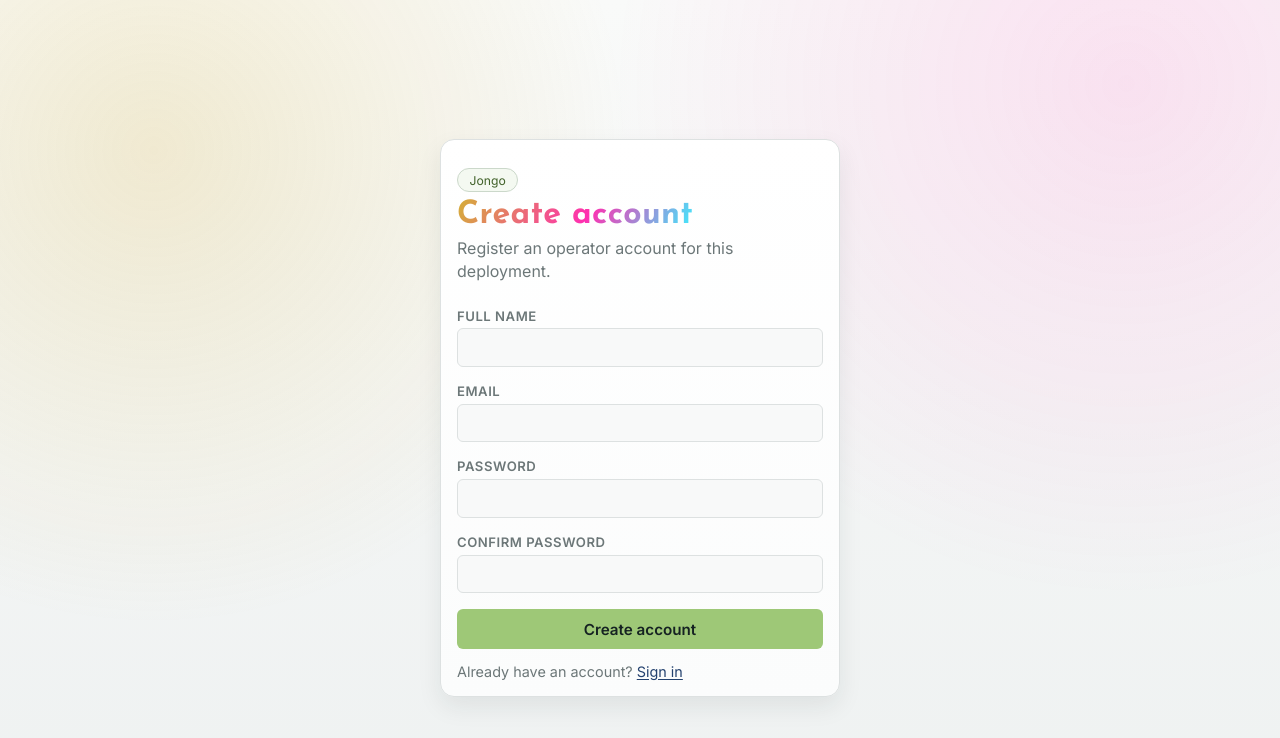
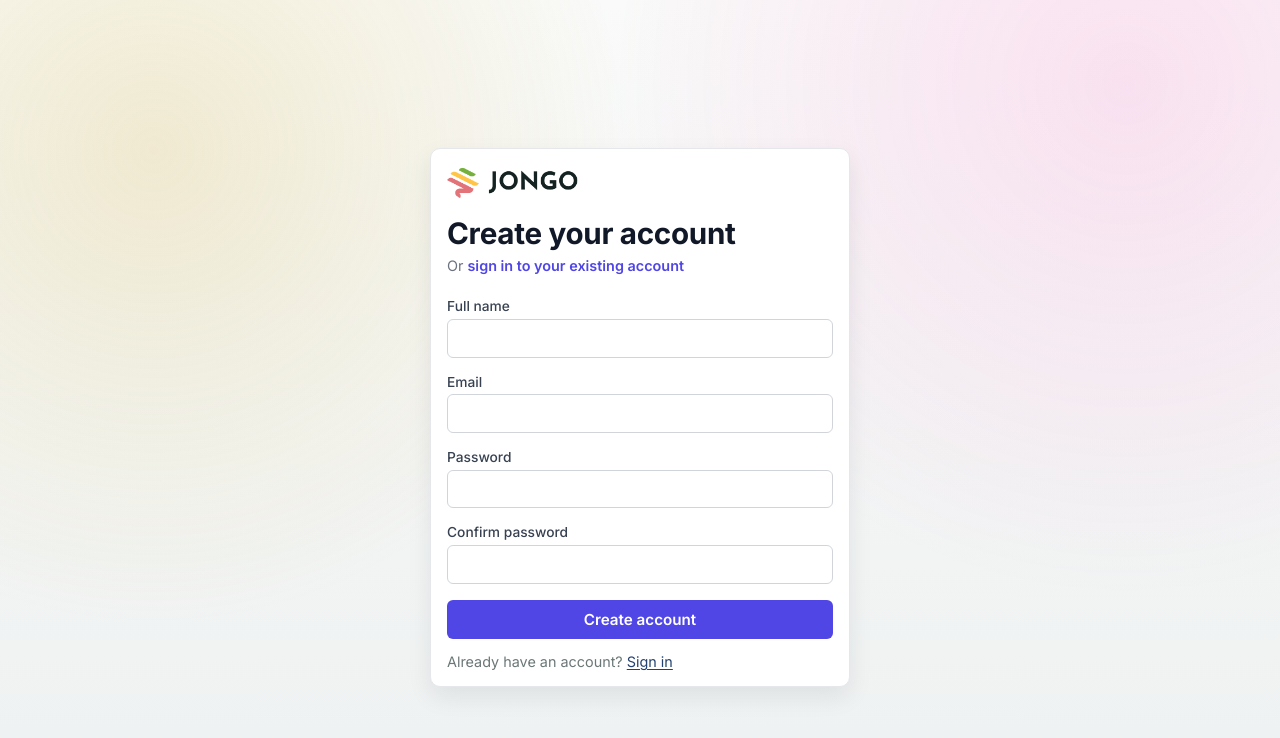
Before and after one commit to Manifest-FTS/jongo-os, a Next.js app in the folder apps/web/: page /auth/register in a window 1280 px wide. Shown: the top 738 px of the page. Built offline with nearby package versions, Linux system fonts and the light colour scheme.

Commit message:
Refine auth UI and harden live data-source behavior

```diff
--- a/apps/web/src/app/auth/register/page.tsx
+++ b/apps/web/src/app/auth/register/page.tsx
@@ -4,6 +4,7 @@ import { signIn } from "next-auth/react";
 import Link from "next/link";
 import { useRouter } from "next/navigation";
 import { useState } from "react";
+import BrandLogo from "@/components/BrandLogo";
 
 export default function RegisterPage() {
   const router = useRouter();
@@ -63,14 +64,20 @@ export default function RegisterPage() {
 
   return (
     <div className="auth-page">
-      <div className="auth-card card">
-        <div style={{ marginBottom: "1.5rem" }}>
-          <p className="tag" style={{ marginBottom: "0.4rem" }}>Jongo</p>
-          <h1 style={{ margin: 0 }}>
-            <span className="brand-text">Create account</span>
-          </h1>
-          <p className="card-muted" style={{ marginTop: "0.4rem" }}>
-            Register an operator account for this deployment.
+      <div className="auth-card auth-panel card">
+        <div className="auth-brand-block">
+          <Link href="/" className="auth-logo-link" aria-label="Go to home">
+            <BrandLogo
+              src="/assets/images/jongo-logo-color.png"
+              alt="Jongo"
+              width={132}
+              height={40}
+              fallbackText="Jongo"
+            />
+          </Link>
+          <h1 className="auth-title">Create your account</h1>
+          <p className="auth-subtitle">
+            Or <Link href="/auth/login" className="auth-inline-link">sign in to your existing account</Link>
           </p>
         </div>
 
--- a/apps/web/src/app/globals.css
+++ b/apps/web/src/app/globals.css
@@ -272,11 +272,56 @@ main {
   justify-content: center;
   min-height: 100vh;
   padding: 1.5rem;
+  background: transparent;
 }
 
 .auth-card {
   width: 100%;
-  max-width: 400px;
+  max-width: 420px;
+}
+
+.auth-panel {
+  background: #ffffff;
+  border: 1px solid #e5e7eb;
+  border-radius: 10px;
+  box-shadow: 0 10px 24px rgba(17, 24, 39, 0.08);
+}
+
+.auth-brand-block {
+  margin-bottom: 1.5rem;
+}
+
+.auth-logo-link {
+  display: inline-flex;
+  align-items: center;
+  margin-bottom: 0.9rem;
+}
+
+.auth-title {
+  margin: 0;
+  font-family: "Inter", "Segoe UI", sans-serif;
+  font-size: 1.85rem;
+  font-weight: 800;
+  line-height: 1.15;
+  letter-spacing: -0.01em;
+  color: #111827;
+}
+
+.auth-subtitle {
+  margin: 0.45rem 0 0;
+  color: #6b7280;
+  font-size: 0.9rem;
+}
+
+.auth-inline-link {
+  color: #4f46e5;
+  font-weight: 600;
+  text-decoration: none;
+}
+
+.auth-inline-link:hover {
+  color: #4338ca;
+  text-decoration: underline;
 }
 
 .auth-form {
@@ -292,27 +337,26 @@ main {
 }
 
 .auth-field label {
-  font-size: 0.82rem;
-  font-weight: 600;
-  color: var(--muted);
-  text-transform: uppercase;
-  letter-spacing: 0.04em;
+  font-size: 0.86rem;
+  font-weight: 500;
+  color: #374151;
 }
 
 .auth-field input {
-  border: 1px solid var(--border);
+  border: 1px solid #d1d5db;
   border-radius: 6px;
   padding: 0.55rem 0.75rem;
   font-size: 0.95rem;
   font-family: inherit;
-  background: var(--surface-alt);
-  color: var(--text);
+  background: #ffffff;
+  color: #111827;
   outline: none;
-  transition: border-color 0.15s;
+  transition: border-color 0.15s, box-shadow 0.15s;
 }
 
 .auth-field input:focus {
-  border-color: var(--accent-strong);
+  border-color: #6366f1;
+  box-shadow: 0 0 0 2px rgba(99, 102, 241, 0.2);
 }
 
 .auth-error {
@@ -326,8 +370,8 @@ main {
 }
 
 .auth-submit {
-  background: var(--accent);
-  color: var(--text);
+  background: #4f46e5;
+  color: #ffffff;
   border: none;
   border-radius: 6px;
   padding: 0.65rem 1.25rem;
@@ -339,7 +383,7 @@ main {
 }
 
 .auth-submit:hover:not(:disabled) {
-  background: var(--accent-strong);
+  background: #4338ca;
 }
 
 .auth-submit:disabled {
--- a/apps/web/src/lib/auth.config.ts
+++ b/apps/web/src/lib/auth.config.ts
@@ -38,6 +38,23 @@ export const authConfig = {
       async authorize(credentials: any) {
         if (!credentials?.email || !credentials?.password) {
           return null;
+        }
+
+        const devAuthEmail = process.env.DEV_AUTH_EMAIL?.trim().toLowerCase();
+        const devAuthPassword = process.env.DEV_AUTH_PASSWORD;
+        const canUseDevCredentialFallback =
+          process.env.NODE_ENV !== "production" && Boolean(devAuthEmail && devAuthPassword);
+
+        if (
+          canUseDevCredentialFallback &&
+          credentials.email.trim().toLowerCase() === devAuthEmail &&
+          credentials.password === devAuthPassword
+        ) {
+          return {
+            id: "dev-local-user",
+            email: devAuthEmail,
+            name: "Local Dev User"
+          };
         }
 
         try {
--- a/apps/web/src/lib/coolify.ts
+++ b/apps/web/src/lib/coolify.ts
@@ -269,6 +269,20 @@ function mockOverview(): CoolifyOverview {
   };
 }
 
+function emptyLiveOverview(): CoolifyOverview {
+  return {
+    mode: "live",
+    generatedAt: new Date().toISOString(),
+    sites: [],
+    deployments: [],
+    stats: {
+      healthySites: 0,
+      degradedSites: 0,
+      errorSites: 0
+    }
+  };
+}
+
 async function readApplicationDeployments(applicationId: string, fallbackSiteName: string, limit = 8): Promise<DeploymentRecord[]> {
   try {
     const payload = await coolifyFetch(`/api/v1/deployments/applications/${applicationId}?take=${limit}`);
@@ -381,6 +395,13 @@ async function buildOverviewFromServices(services: Record<string, unknown>[]): P
 }
 
 export async function getCoolifyOverview(): Promise<CoolifyOverview> {
+  const baseUrl = process.env.COOLIFY_API_BASE_URL;
+  const token = process.env.COOLIFY_API_TOKEN;
+
+  if (!baseUrl || !token) {
+    return mockOverview();
+  }
+
   try {
     const applicationsPayload = await coolifyFetch("/api/v1/applications");
     const applications = normalizeArrayPayload(applicationsPayload);
@@ -396,9 +417,9 @@ export async function getCoolifyOverview(): Promise<CoolifyOverview> {
       return await buildOverviewFromServices(services);
     }
 
-    return mockOverview();
+    return emptyLiveOverview();
   } catch {
-    return mockOverview();
+    return emptyLiveOverview();
   }
 }
 
--- a/apps/web/src/middleware.ts
+++ b/apps/web/src/middleware.ts
@@ -11,6 +11,7 @@ export async function middleware(req: NextRequest) {
   if (
     PUBLIC_PATHS.some((p) => pathname.startsWith(p)) ||
     pathname.startsWith("/_next") ||
+    pathname.startsWith("/assets") ||
     pathname.startsWith("/favicon")
   ) {
     return NextResponse.next();
@@ -38,8 +39,9 @@ export const config = {
      * Match all request paths except:
      * - _next/static (static files)
      * - _next/image (image optimization files)
+     * - assets/* (public branding and media)
      * - favicon.ico
      */
-    "/((?!_next/static|_next/image|favicon.ico).*)"
+    "/((?!_next/static|_next/image|assets|favicon.ico).*)"
   ]
 };
```
Also changed, not shown: apps/web/src/app/auth/error/page.tsx (+14 -5 lines), apps/web/src/app/auth/login/page.tsx (+15 -8 lines), apps/web/src/lib/repositories.ts (+13 -5 lines), 1 other file (tests, documents, lock files or other folders).
